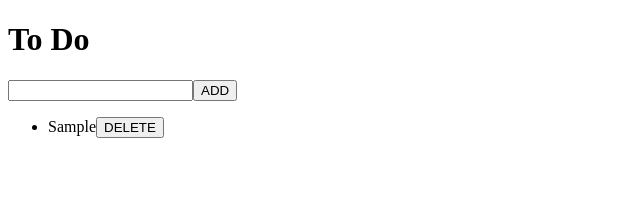
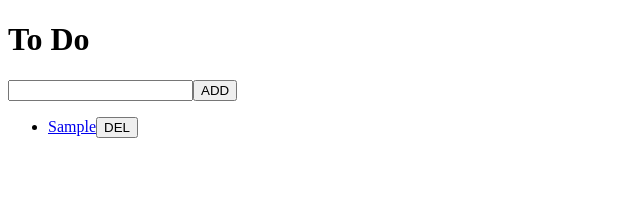
Before and after one commit to hshine1226/redux-study, a React (Create React App) app: page /#/ in a window 1280 px wide. Both pictures are taken after typing "Sample" into the empty fields and a click on the button "ADD". Shown: the top 207 px of the page, without its empty margins (0-640 px from the left). Built offline with nearby package versions, Linux system fonts and the light colour scheme.

Commit message:
Add Detail for practicing mapStateToProps

```diff
--- a/package.json
+++ b/package.json
@@ -33,5 +33,6 @@
       "last 1 firefox version",
       "last 1 safari version"
     ]
-  }
+  },
+  "devDependencies": {}
 }
--- a/src/Components/Detail.js
+++ b/src/Components/Detail.js
@@ -1,3 +1,26 @@
 import React from "react";
+import { useParams } from "react-router-dom";
+import { connect } from "react-redux";
 
-export default () => "Detail";
+function Detail(props) {
+  console.log(props);
+
+  return (
+    <>
+      <h1>{props.toDo?.id}</h1>
+      <h3>{props.toDo?.text}</h3>
+    </>
+  );
+}
+
+function mapStateToProps(state, ownProps) {
+  const {
+    match: {
+      params: { id },
+    },
+  } = ownProps;
+  console.log(id);
+  return { toDo: state.find((toDo) => toDo.id === parseInt(id)) };
+}
+
+export default connect(mapStateToProps)(Detail);
--- a/src/Components/ToDo.js
+++ b/src/Components/ToDo.js
@@ -1,13 +1,19 @@
 import React from "react";
 import { connect } from "react-redux";
 import { actionCreators } from "../store";
+import { Link } from "react-router-dom";
 
-function ToDo({ text, onBtnClick }) {
+function ToDo(props) {
+  console.log(props);
+  const { onBtnClick, text, id } = props;
+
   return (
-    <li>
-      {text}
-      <button onClick={onBtnClick}>DELETE</button>
-    </li>
+    <>
+      <li>
+        <Link to={`/${id}`}>{text}</Link>
+        <button onClick={onBtnClick}>DEL</button>
+      </li>
+    </>
   );
 }
 
```
Also changed, not shown: 2 other files (tests, documents, lock files or other folders).
